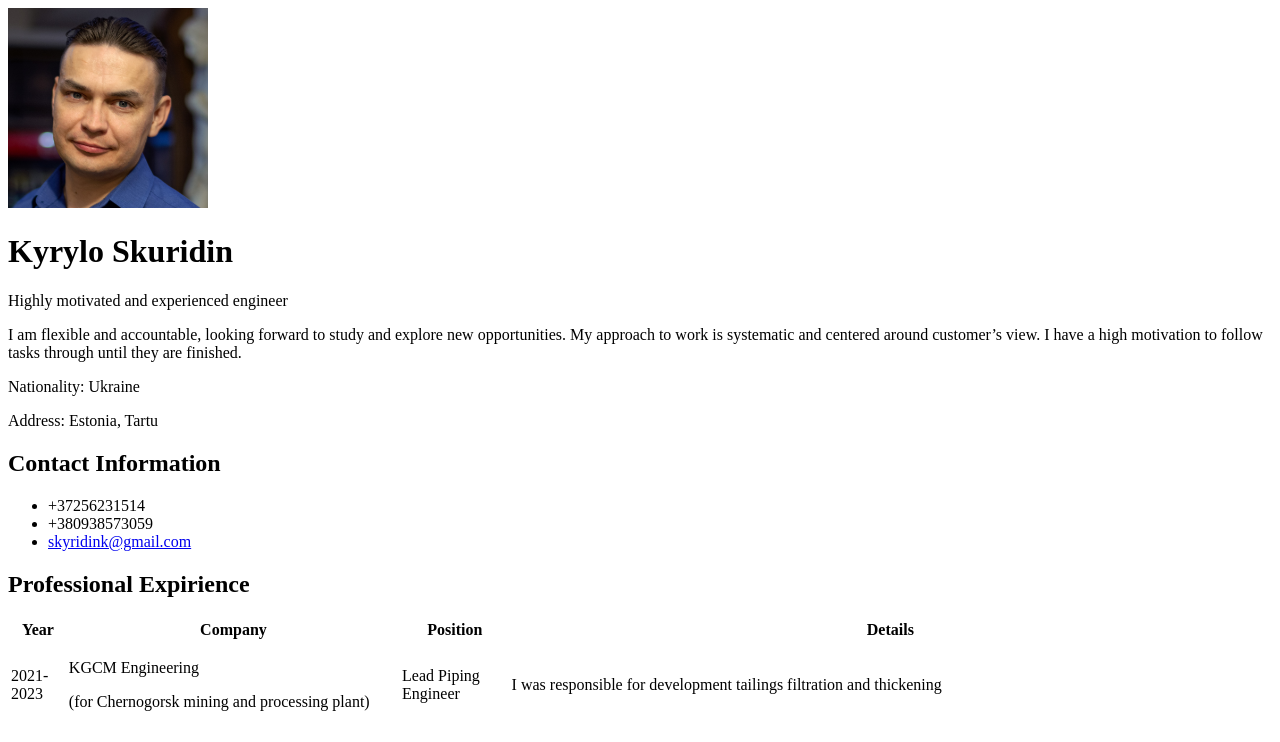
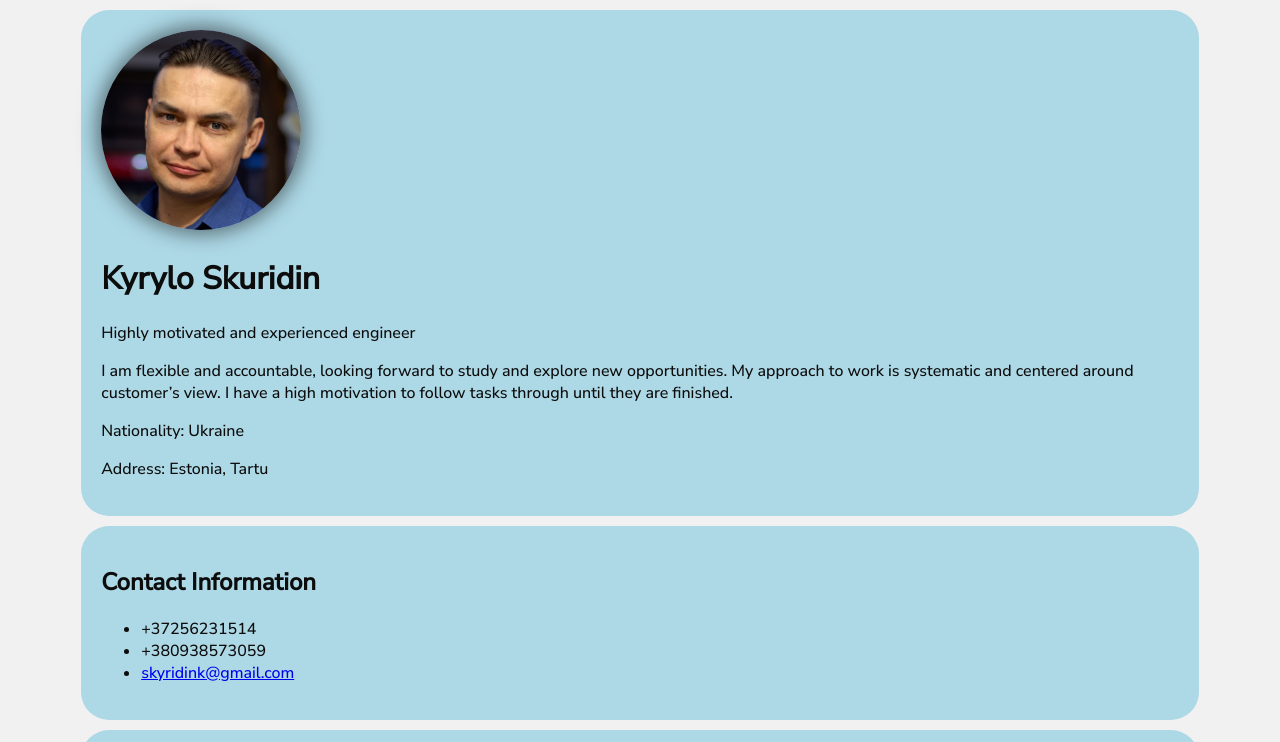
Before and after one commit to skyridink/CV-site, a plain HTML site: page index.html in a window 1280 px wide. Shown: the top 742 px of the page. Drawn offline with Linux system fonts and the light colour scheme.

Commit message:
CV-html-ss_v.0.1

```diff
--- a/index.html
+++ b/index.html
@@ -6,11 +6,13 @@
         <meta charset="UTF-8">
         <meta name="viewport" content="width=device-width, initial-scale=1.0">
         <title>Kyrylo Skuridin CV</title>
+        <link rel="stylesheet" href="styles.css">
     </head>
 
     <body>
+        <div class="cards">
             <div class="infoCard">
-            <img src="Photo_CV.jpg" alt="Photo_CV" width="200">
+                <img src="Photo_CV.jpg" alt="Photo_CV" class="photoCV">
                 <h1>Kyrylo Skuridin</h1>
                 <p>Highly motivated and experienced engineer</p>
                 <p>I am flexible and accountable, looking forward to study and explore new opportunities.
@@ -159,6 +161,7 @@
                     <li>Amateur musician, guitar player, organized a local band in Ukraine</li>
                 </ul>
             </div>
+        </div>
 
 
     </body>
--- /dev/null
+++ b/styles.css
@@ -0,0 +1,27 @@
+@import url('https://fonts.googleapis.com/css2?family=Nunito+Sans:wght@500&display=swap');
+
+body {
+    background-color: #f1f1f1;
+    color: #0c0c0c;
+    font-size: 16px;
+    font-weight: 500;
+    font-family: 'Nunito Sans', sans-serif;
+}
+
+.photoCV {
+    width: 200px;
+    border-radius: 50%;
+    box-shadow: 0px 0px 20px 4px rgba(0, 0, 0, 0.5);
+}
+
+.cards {
+    max-width: 90%;
+    margin: auto;
+}
+
+.cards > div {
+    background-color: #add8e6;
+    border-radius: 28px;
+    padding: 20px;
+    margin: 10px;
+}
```
Lines whose indentation alone changed are shown as unchanged.
